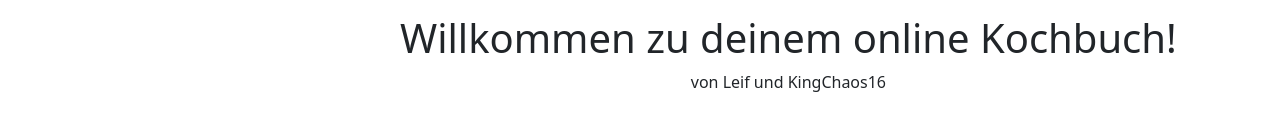
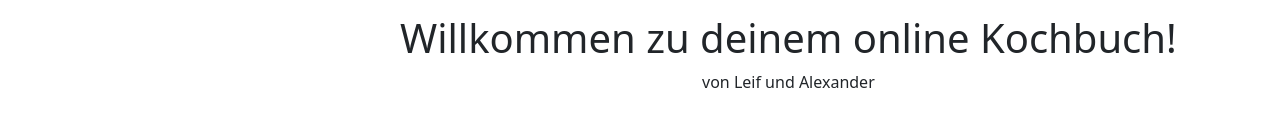
Before and after one commit to Leif007/Frontend-MeinKochbuch, a Vue app in the folder MeinKochbuch/: page / in a window 1280 px wide. Shown: the part 338-468 px from the top of the page. Built offline with nearby package versions, Linux system fonts and the light colour scheme.

Commit message:
save function

```diff
--- a/MeinKochbuch/src/components/Welcome.vue
+++ b/MeinKochbuch/src/components/Welcome.vue
@@ -5,7 +5,7 @@
 <template>
   <div class ="welcome">
   <h1 id="title">Willkommen zu deinem online Kochbuch!</h1>
-  <p>von Leif und KingChaos16</p>
+  <p>von Leif und Alexander</p>
     </div>
 </template>
 
```
